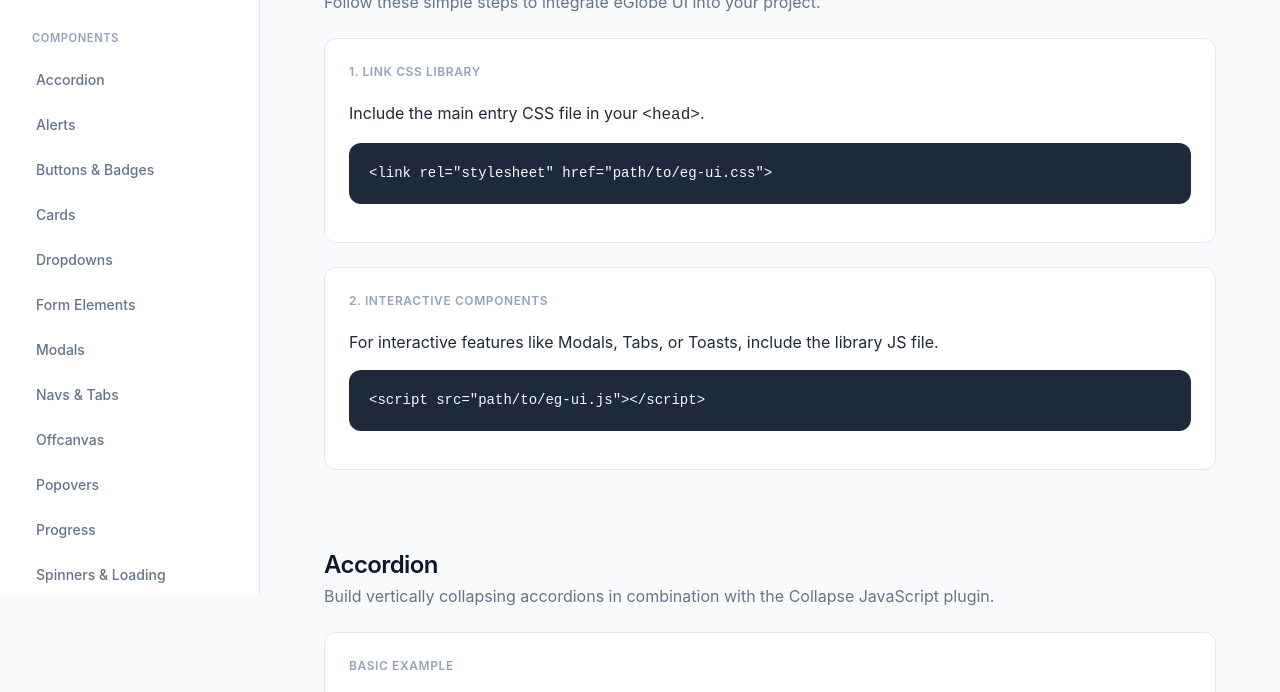
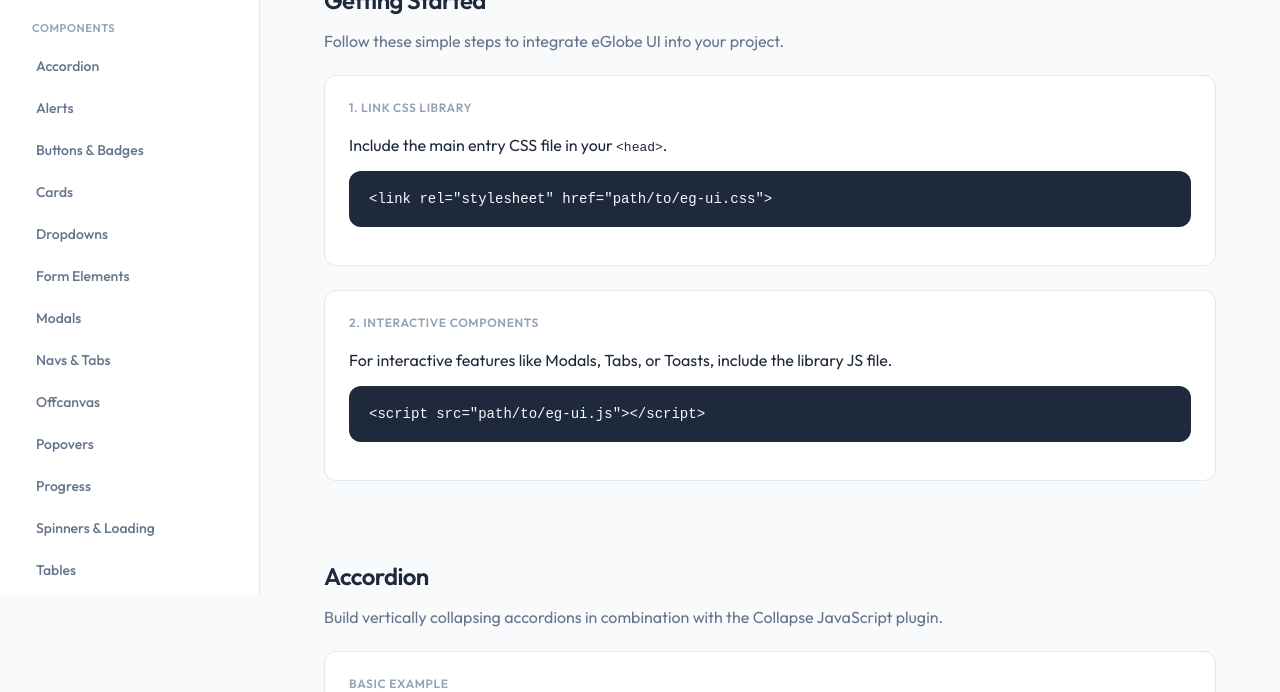
Before and after one commit to varun-eglobe/eglobe-ui, a website: page index.html in a window 1280 px wide. Shown: the part 205-897 px from the top of the page. Drawn offline with Linux system fonts and the light colour scheme.

Commit message:
refactor: Remove default app and typography styles from eg-ui-base.css

```diff
--- a/eg-ui-base.css
+++ b/eg-ui-base.css
@@ -1,14 +1,6 @@
 /* eGlobe UI Base Styles */
 
-/* Scoped Reset */
 .eg-ui-app {
-  font-family: var(--eg-ui-font-sans);
-  font-size: var(--eg-ui-text-base);
-  line-height: var(--eg-ui-leading-normal);
-  color: var(--eg-ui-neutral-800);
-  background-color: var(--eg-ui-neutral-50);
-  -webkit-font-smoothing: antialiased;
-  -moz-osx-font-smoothing: grayscale;
   box-sizing: border-box;
 
   /* Ensure this container handles its own box model */
@@ -22,34 +14,7 @@
   box-sizing: inherit;
 }
 
-/* Typography Defaults */
-.eg-ui-app h1,
-.eg-ui-app h2,
-.eg-ui-app h3,
-.eg-ui-app h4,
-.eg-ui-app h5,
-.eg-ui-app h6 {
-  margin: 0;
-  font-weight: 700;
-  color: var(--eg-ui-neutral-900);
-  line-height: var(--eg-ui-leading-tight);
-}
 
-.eg-ui-app h1 {
-  font-size: var(--eg-ui-text-3xl);
-}
-
-.eg-ui-app h2 {
-  font-size: var(--eg-ui-text-2xl);
-}
-
-.eg-ui-app h3 {
-  font-size: var(--eg-ui-text-xl);
-}
-
-.eg-ui-app p {
-  margin: 0 0 var(--eg-ui-space-4) 0;
-}
 
 
 /* Scrollbar styling for containers within the app */
```
